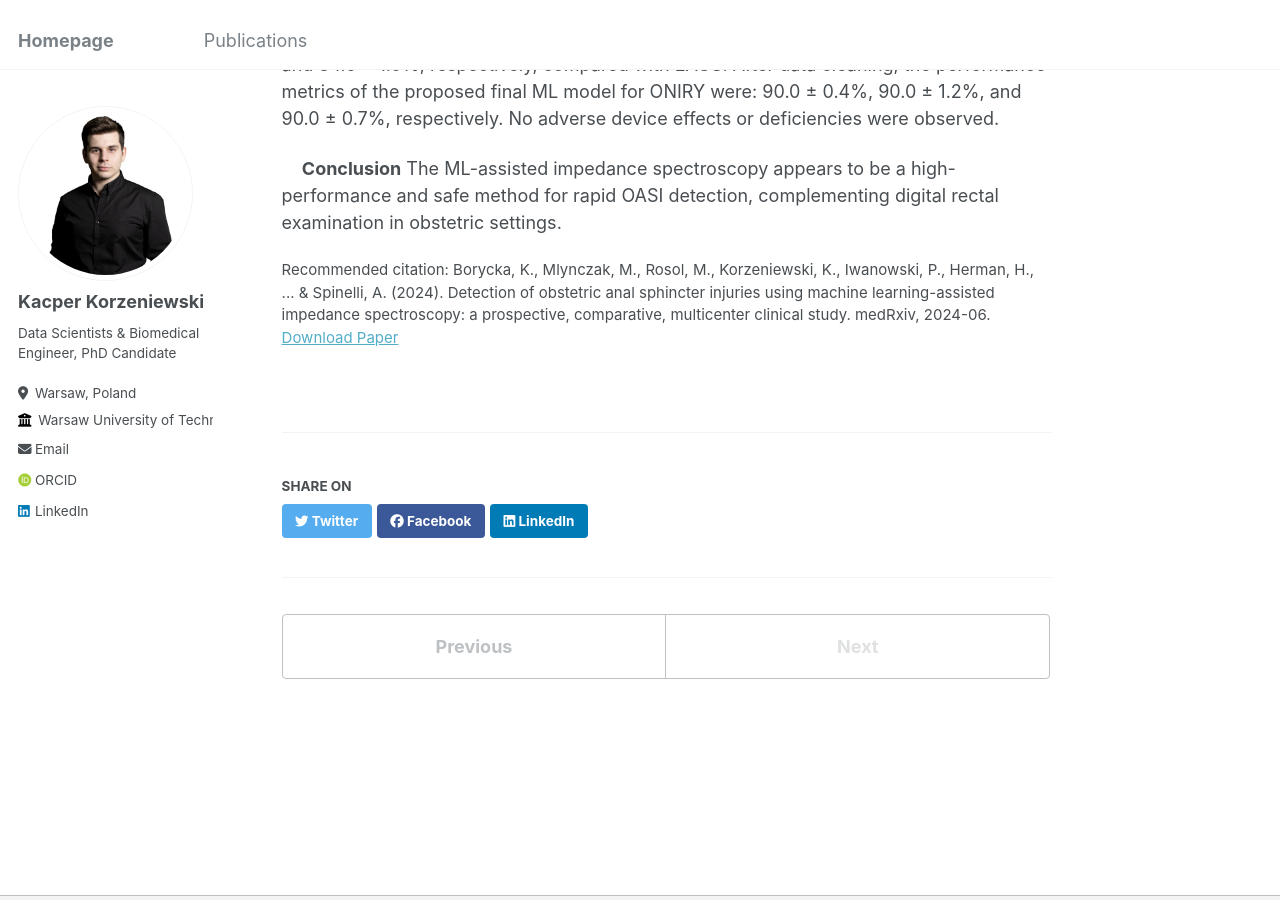
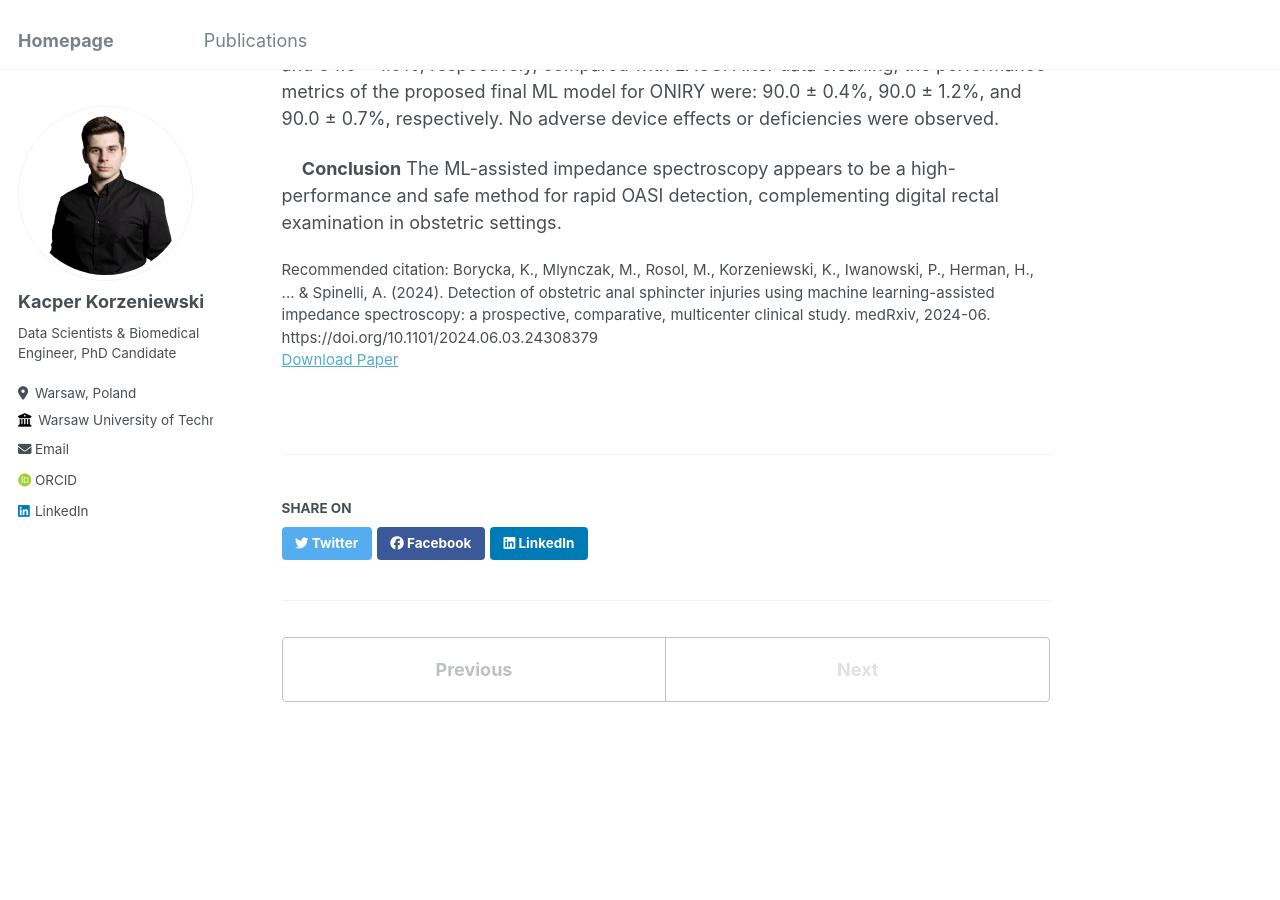
Before and after one commit to KacperKorzen/KacperKorzen.github.io, a Jekyll site: the page built from _publications/2024-06-05-Detection-of-obstetric-anal-sphincter-injuries.md, in a window 1280 px wide and 900 px high, scrolled down 912 px. Built offline with Jekyll 4.4.1, drawn with Linux system fonts in a browser that asks for light colours; some web fonts are replaced; some of the changed lines change nothing that is shown.

Commit message:
update new publication

```diff
--- a/_publications/2024-06-05-Detection-of-obstetric-anal-sphincter-injuries.md
+++ b/_publications/2024-06-05-Detection-of-obstetric-anal-sphincter-injuries.md
@@ -5,8 +5,8 @@
 excerpt: 'The study aimed to evaluate the clinical performance and safety of the ONIRY system for obstetric anal sphincter injuries (OASI) detection versus three-dimensional endoanal ultrasound (EAUS).'
 date: 2024-06-05
 venue: 'medRxiv'
-paperurl: 'https://www.nature.com/articles/s41598-023-46995-z'
-citation: 'Borycka, K., Mlynczak, M., Rosol, M., Korzeniewski, K., Iwanowski, P., Herman, H., ... & Spinelli, A. (2024). Detection of obstetric anal sphincter injuries using machine learning-assisted impedance spectroscopy: a prospective, comparative, multicenter clinical study. medRxiv, 2024-06.'
+paperurl: 'https://www.medrxiv.org/content/10.1101/2024.06.03.24308379v1.full.pdf'
+citation: 'Borycka, K., Mlynczak, M., Rosol, M., Korzeniewski, K., Iwanowski, P., Herman, H., ... & Spinelli, A. (2024). Detection of obstetric anal sphincter injuries using machine learning-assisted impedance spectroscopy: a prospective, comparative, multicenter clinical study. medRxiv, 2024-06. https://doi.org/10.1101/2024.06.03.24308379'
 ---
 **Authors:**
 Katarzyna Borycka, Marcel Młyńczak, Maciej Rosoł, Kacper Korzeniewski, Piotr Iwanowski, Hynek Heřman, Petr Janku, Małgorzata Uchman-Musielak, Erik Dosedla, Enrique Gonzalez Diaz, Iwona Sudoł-Szopińska, Michał Mik, Carlo Ratto, Antonino Spinelli
```
